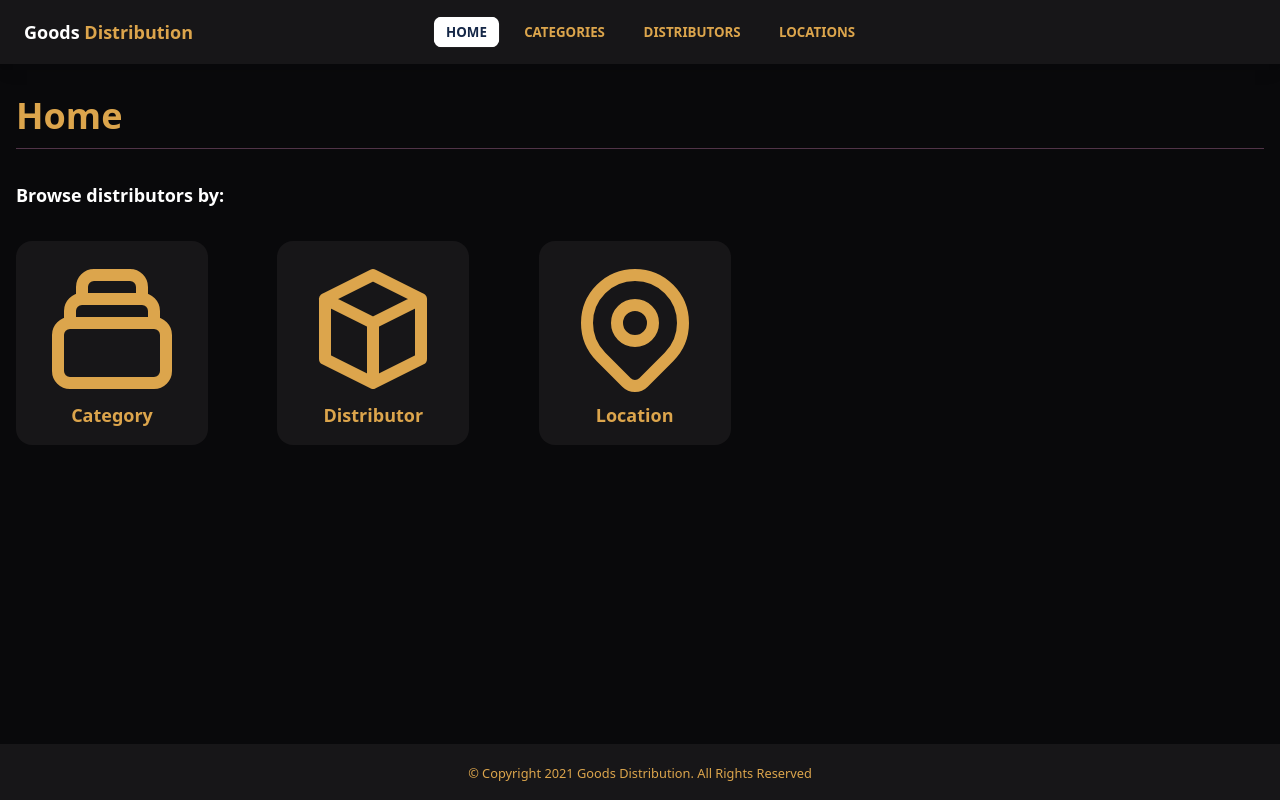
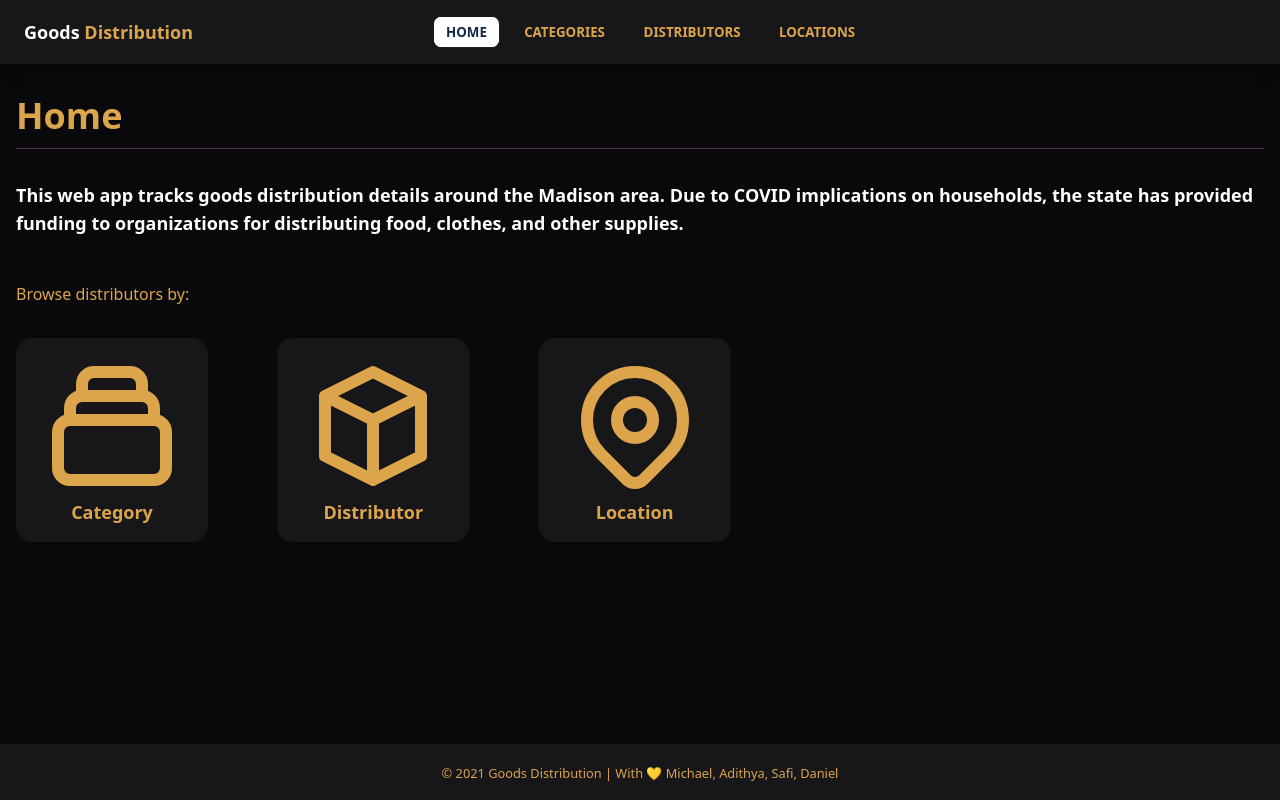
Before and after one commit to MichaelLin12/cheese-hackathon, a React (Vite) app: page / in a window 1280 px wide. Built offline with nearby package versions, Linux system fonts and the light colour scheme; what @tailwindcss/typography would draw is missing.

Commit message:
Update description and css styles.

```diff
--- a/src/layout/Footer.jsx
+++ b/src/layout/Footer.jsx
@@ -5,7 +5,7 @@ function Footer() {
   return (
     <footer className="py-4 text-center bg-neutral">
       <small text="xs light-900" font="light" tracking="wider">
-        &copy; Copyright {currentYear} Goods Distribution. All Rights Reserved
+        &copy; {currentYear} Goods Distribution   |   With 💛 Michael, Adithya, Safi, Daniel
       </small>
     </footer>
   )
--- a/src/screens/Home.jsx
+++ b/src/screens/Home.jsx
@@ -52,15 +52,17 @@ function Home() {
     />
   ))
   return (
-    <>
+    <div>
       <PageHeading title="Home" />
       <h2 className="mt-8 text-lg font-semibold text-primary">
-        Browse distributors by:
+        This web app tracks goods distribution details around the Madison area. Due to COVID implications on households, the state has provided funding to organizations for distributing food, clothes, and other supplies.
       </h2>
+
+      <div style={{ paddingTop: '45px' }}>Browse distributors by:</div>
       <div className="grid max-w-screen-md grid-cols-1 gap-4 mt-8 justify-items-center md:grid-cols-3 md:justify-items-start">
         {pageCards}
       </div>
-    </>
+    </div>
   )
 }
 
```
